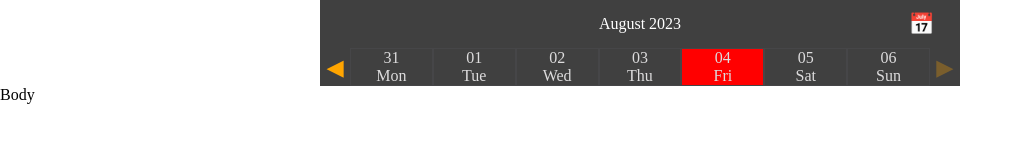
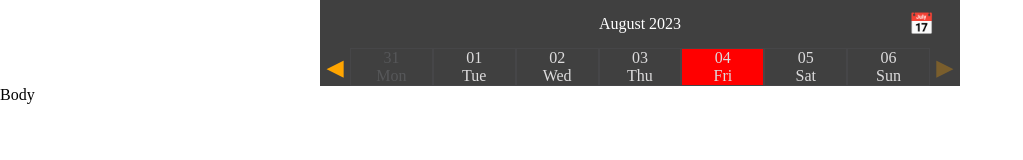
Before and after one commit to almasiwe11/BudgetTracker, a React (Vite) app: page / in a window 1280 px wide. Shown: the top 160 px of the page, without its empty margins (0-1023 px from the left). Built offline with nearby package versions, Linux system fonts and the light colour scheme.

Commit message:
wrong month

```diff
--- a/src/App.jsx
+++ b/src/App.jsx
@@ -4,6 +4,7 @@ import Body from "./Body/Body";
 function App() {
   const [today, setToday] = useState(new Date());
   const [selectedDay, setSelectedDay] = useState(today);
+  console.log(selectedDay);
   return (
     <>
       <CalendarGrid
--- a/src/components/CalendarGrid/CalendarGrid.jsx
+++ b/src/components/CalendarGrid/CalendarGrid.jsx
@@ -74,6 +74,7 @@ const CalendarGrid = ({ today, setToday, setSelectedDay }) => {
             setSelectedDay={setSelectedDay}
             showEntireMonth={showEntireMonth}
             key={day}
+            today={today}
           />
         ))}
         <button
--- a/src/components/CalendarGrid/DayCell.jsx
+++ b/src/components/CalendarGrid/DayCell.jsx
@@ -1,12 +1,18 @@
 import React from "react";
-import { format, isSameDay } from "date-fns";
-const DayCell = ({ day, setSelectedDay, showEntireMonth }) => {
+import { format, isSameDay, isSameMonth } from "date-fns";
+const DayCell = ({ day, setSelectedDay, showEntireMonth, today }) => {
   const formattedDay = format(day, "dd");
   const nameDay = format(day, "EE");
+  const wrongMonth = !isSameMonth(today, day);
   let markToday;
   if (isSameDay(new Date(), day)) markToday = true;
   return (
-    <div className={`dayCell ${markToday && "markToday"}`}>
+    <div
+      className={`dayCell ${markToday && "markToday"} ${
+        wrongMonth && "wrongMonth"
+      }`}
+      onClick={() => setSelectedDay(day)}
+    >
       <div>{formattedDay}</div>
       {!showEntireMonth && <span>{nameDay}</span>}
     </div>
--- a/src/index.css
+++ b/src/index.css
@@ -37,10 +37,6 @@
   opacity: 0.3;
 }
 
-.wrongMonth {
-  color: var(--color-black-1);
-}
-
 /* Small GRID */
 
 .showWeek {
@@ -70,6 +66,10 @@
   color: var(--color-grey-light);
   display: grid;
   place-content: center;
+}
+
+.wrongMonth {
+  color: var(--color-grey-2);
 }
 
 .markToday {
```
